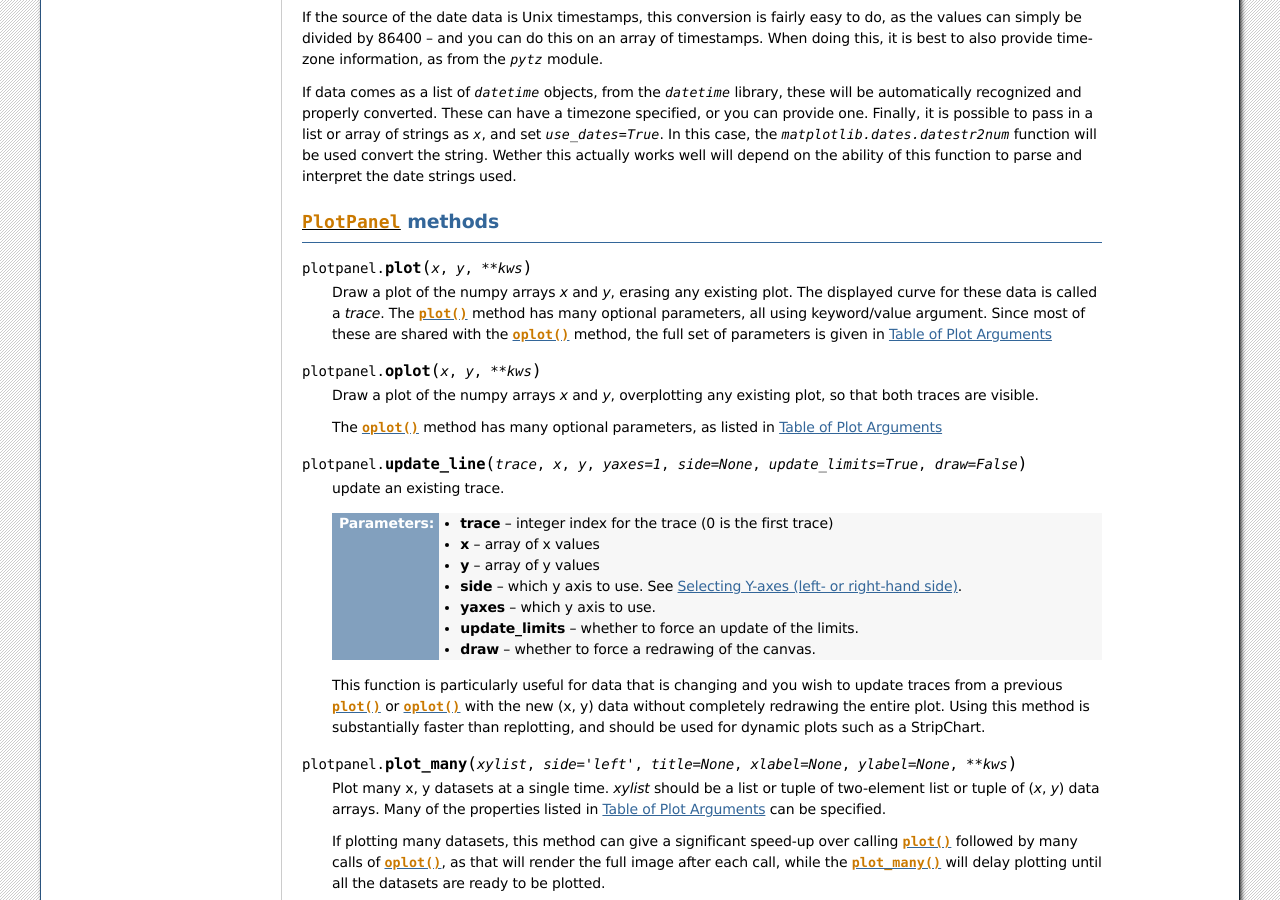
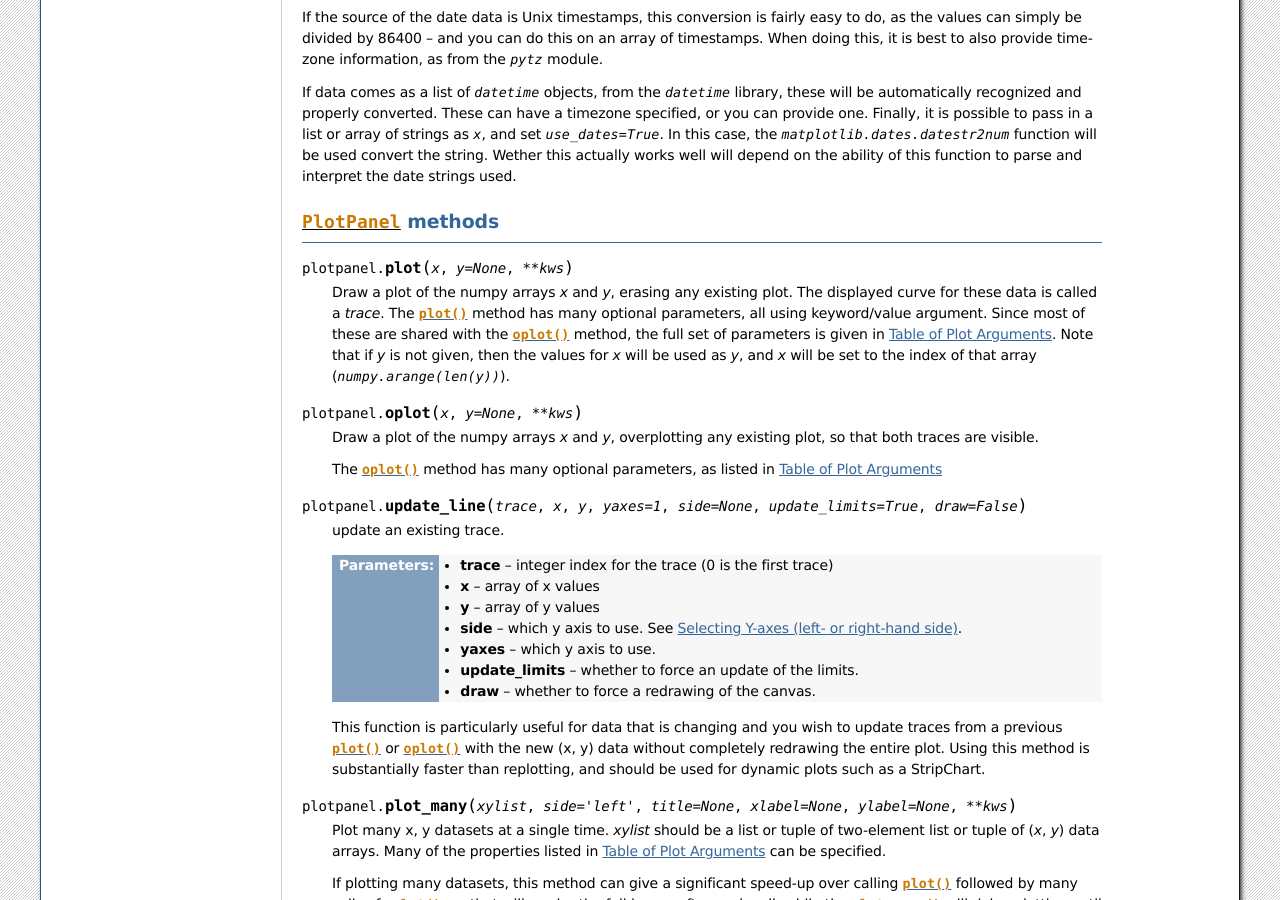
Before and after one commit to newville/wxmplot, a Sphinx documentation site: the page built from doc/plotpanel.rst, in a window 1280 px wide and 900 px high, scrolled down 4202 px. Built offline with Sphinx 7.4.7, drawn with Linux system fonts in a browser that asks for light colours; the version number could not be read and is left out.

Commit message:
document plot(x, y=None)

```diff
--- a/doc/plotpanel.rst
+++ b/doc/plotpanel.rst
@@ -313,20 +313,21 @@
 
 
 
-
 :class:`PlotPanel` methods
 =============================================
 
 
-.. method:: plot(x, y, **kws)
+.. method:: plot(x, y=None, **kws)
 
    Draw a plot of the numpy arrays *x* and *y*, erasing any existing plot.  The
    displayed curve for these data is called a *trace*.  The :meth:`plot` method
    has many optional parameters, all using keyword/value argument.  Since most
    of these are shared with the :meth:`oplot` method, the full set of parameters
-   is given in :ref:`Table of Plot Arguments <plotopt_table>`
+   is given in :ref:`Table of Plot Arguments <plotopt_table>`.   Note
+   that if *y* is not given, then the values for *x* will be used as
+   *y*, and *x* will be set to the index of that array (`numpy.arange(len(y))`).
 
-.. method:: oplot(x, y, **kws)
+.. method:: oplot(x, y=None, **kws)
 
    Draw a plot of the numpy arrays *x* and *y*, overplotting any existing
    plot, so that both traces are visible.
```
